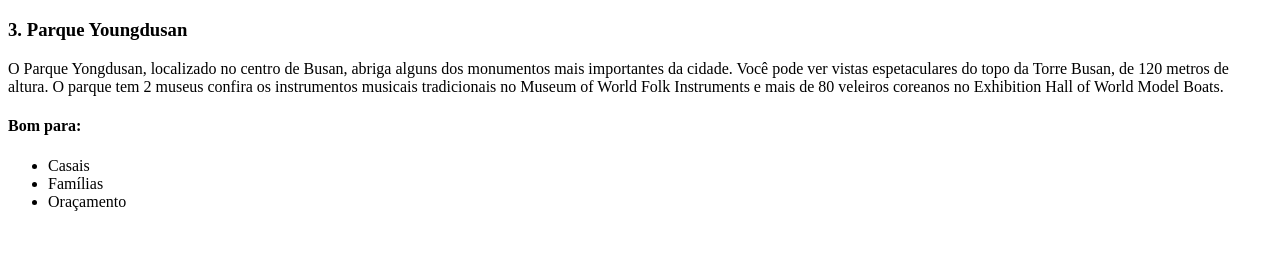
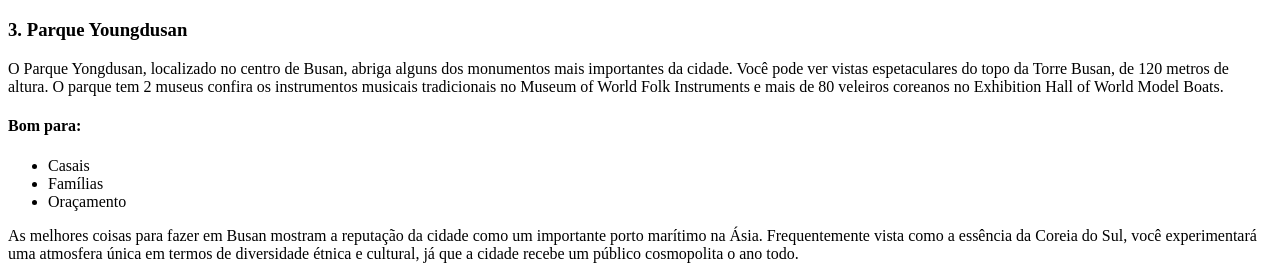
Before and after one commit to yagooliveira10/Locais-Tur-sticos, a plain HTML site: page index.html in a window 1280 px wide. Shown: the part 2174-2445 px from the top of the page. Before the commit the page ends 2401 px from the top, so only its background shows below. Drawn offline with Linux system fonts and the light colour scheme.

Commit message:
adição do footer

```diff
--- a/index.html
+++ b/index.html
@@ -58,7 +58,16 @@
                         <li>Famílias</li>
                         <li>Oraçamento</li>
                     </ul>
-                    </section>
+                </section>
+
+                <div class="divider"></div>
+
+
+                <footer>
+                 As melhores coisas para fazer em Busan mostram a reputação da cidade como um importante porto marítimo na Ásia. Frequentemente vista como a essência da Coreia do Sul, você experimentará uma atmosfera única em termos de diversidade étnica e cultural, já que a cidade recebe um público cosmopolita o ano todo.
+                </footer>
+
+
 
             </main>
         </div>
```
Also changed, not shown: style.css (added).
